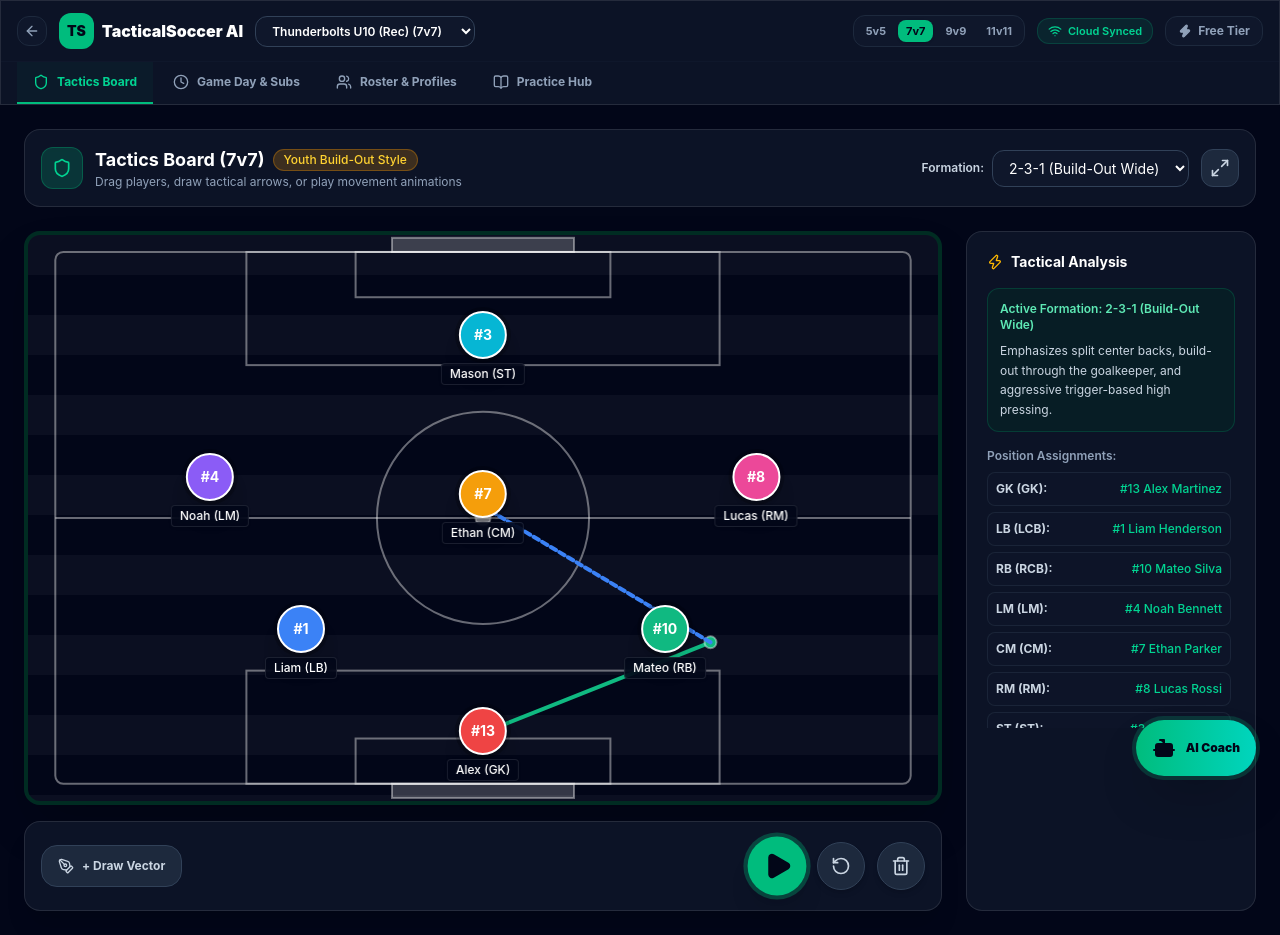
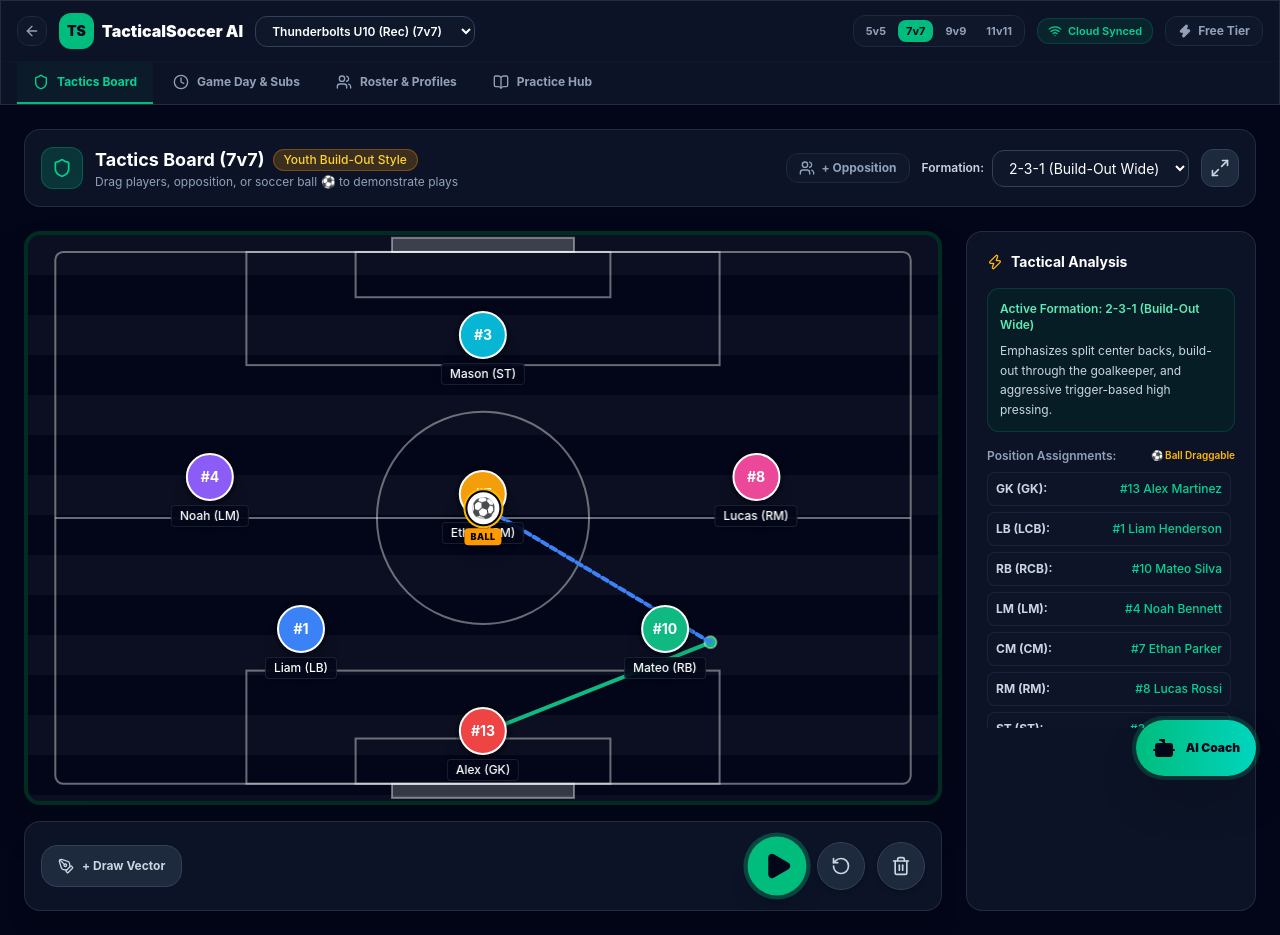
Before and after one commit to willhlaw/tactical-soccer-ai, a React (Vite) app: page / in a window 1280 px wide. Both pictures are taken after a click on the button "Launch Web App". Built offline with nearby package versions, Linux system fonts and the light colour scheme.

Commit message:
Add draggable Soccer Ball ⚽ node and toggleable draggable Opposition team nodes in Tactics Board & Fullscreen Mode

```diff
--- a/src/components/tactics/PitchCanvas.tsx
+++ b/src/components/tactics/PitchCanvas.tsx
@@ -11,6 +11,12 @@ interface PitchCanvasProps {
   onAddArrow?: (arrow: TacticalArrow) => void;
   isPlayingAnimation?: boolean;
   isFullscreen?: boolean;
+
+  // Ball & Opposition props
+  ballPos?: { x: number; y: number };
+  onBallMove?: (x: number, y: number) => void;
+  awayNodes?: PitchNode[];
+  onAwayNodeMove?: (nodeId: string, newX: number, newY: number) => void;
 }
 
 export const PitchCanvas: React.FC<PitchCanvasProps> = ({
@@ -22,10 +28,15 @@ export const PitchCanvas: React.FC<PitchCanvasProps> = ({
   arrowType = 'pass',
   onAddArrow,
   isPlayingAnimation = false,
-  isFullscreen = false
+  isFullscreen = false,
+  ballPos = { x: 50, y: 50 },
+  onBallMove,
+  awayNodes = [],
+  onAwayNodeMove
 }) => {
   const containerRef = useRef<HTMLDivElement>(null);
   const [draggedNodeId, setDraggedNodeId] = useState<string | null>(null);
+  const [isDraggingBall, setIsDraggingBall] = useState<boolean>(false);
   const [drawingStart, setDrawingStart] = useState<{ x: number; y: number } | null>(null);
   const [currentMousePos, setCurrentMousePos] = useState<{ x: number; y: number } | null>(null);
 
@@ -45,14 +56,12 @@ export const PitchCanvas: React.FC<PitchCanvasProps> = ({
         const delta = timestamp - lastTime;
         lastTime = timestamp;
 
-        // Advance progress from where it was paused
         animProgressRef.current = (animProgressRef.current + delta * SPEED) % 1.0;
         setAnimProgress(animProgressRef.current);
         animFrame = requestAnimationFrame(animate);
       };
       animFrame = requestAnimationFrame(animate);
     } else {
-      // Pause holds current frame exactly where it stopped
       lastTime = null;
     }
 
@@ -61,16 +70,19 @@ export const PitchCanvas: React.FC<PitchCanvasProps> = ({
     };
   }, [isPlayingAnimation]);
 
-  const handlePointerDown = (e: React.PointerEvent, node?: PitchNode) => {
+  const handlePointerDown = (e: React.PointerEvent, node?: PitchNode, isBall = false) => {
     if (!containerRef.current) return;
     const rect = containerRef.current.getBoundingClientRect();
     const x = ((e.clientX - rect.left) / rect.width) * 100;
     const y = ((e.clientY - rect.top) / rect.height) * 100;
 
-    if (isDrawingArrow) {
+    if (isBall && onBallMove) {
+      setIsDraggingBall(true);
+      e.stopPropagation();
+    } else if (isDrawingArrow) {
       setDrawingStart({ x, y });
       setCurrentMousePos({ x, y });
-    } else if (node && onNodeMove) {
+    } else if (node) {
       setDraggedNodeId(node.id);
       e.stopPropagation();
     }
@@ -82,8 +94,15 @@ export const PitchCanvas: React.FC<PitchCanvasProps> = ({
     const x = Math.max(2, Math.min(98, ((e.clientX - rect.left) / rect.width) * 100));
     const y = Math.max(2, Math.min(98, ((e.clientY - rect.top) / rect.height) * 100));
 
-    if (draggedNodeId && onNodeMove) {
-      onNodeMove(draggedNodeId, x, y);
+    if (isDraggingBall && onBallMove) {
+      onBallMove(x, y);
+    } else if (draggedNodeId) {
+      const isAway = awayNodes.some(n => n.id === draggedNodeId);
+      if (isAway && onAwayNodeMove) {
+        onAwayNodeMove(draggedNodeId, x, y);
+      } else if (onNodeMove) {
+        onNodeMove(draggedNodeId, x, y);
+      }
     } else if (drawingStart) {
       setCurrentMousePos({ x, y });
     }
@@ -101,9 +120,22 @@ export const PitchCanvas: React.FC<PitchCanvasProps> = ({
       });
     }
     setDraggedNodeId(null);
+    setIsDraggingBall(false);
     setDrawingStart(null);
     setCurrentMousePos(null);
   };
+
+  // Animate Ball along Pass/Shot Arrow if animation is active
+  let animatedBallX = ballPos.x;
+  let animatedBallY = ballPos.y;
+
+  if (isPlayingAnimation && animProgress > 0 && arrows.length > 0) {
+    const passArrow = arrows.find(a => a.type === 'pass' || a.type === 'shot') || arrows[0];
+    if (passArrow) {
+      animatedBallX = passArrow.startX + (passArrow.endX - passArrow.startX) * animProgress;
+      animatedBallY = passArrow.startY + (passArrow.endY - passArrow.startY) * animProgress;
+    }
+  }
 
   return (
     <div
@@ -163,7 +195,6 @@ export const PitchCanvas: React.FC<PitchCanvasProps> = ({
                 strokeLinecap="round"
                 opacity={isPlayingAnimation ? 0.4 : 1}
               />
-              {/* Arrow Head */}
               <circle cx={`${arrow.endX}%`} cy={`${arrow.endY}%`} r="6" fill={stroke} opacity={isPlayingAnimation ? 0.5 : 1} />
             </g>
           );
@@ -183,12 +214,35 @@ export const PitchCanvas: React.FC<PitchCanvasProps> = ({
         )}
       </svg>
 
-      {/* Players / Nodes Layer */}
+      {/* Opposition Nodes Layer (Away Team - Red) */}
+      {awayNodes.map(node => {
+        const isSelected = draggedNodeId === node.id;
+        return (
+          <div
+            key={node.id}
+            onPointerDown={(e) => handlePointerDown(e, node)}
+            style={{ left: `${node.x}%`, top: `${node.y}%` }}
+            className={`absolute -translate-x-1/2 -translate-y-1/2 cursor-grab active:cursor-grabbing transition-transform duration-75 ${
+              isSelected ? 'scale-125 z-30' : 'z-20 hover:scale-110'
+            }`}
+          >
+            <div className="relative group flex flex-col items-center">
+              <div className="w-9 h-9 md:w-11 md:h-11 rounded-full bg-red-600 border-2 border-white shadow-xl flex items-center justify-center font-bold text-white text-xs ring-4 ring-red-950/40">
+                {node.label}
+              </div>
+              <div className="mt-1 px-1.5 py-0.5 bg-red-950/90 text-red-200 text-[9px] md:text-[10px] rounded font-semibold whitespace-nowrap border border-red-500/30">
+                AWAY ({node.role})
+              </div>
+            </div>
+          </div>
+        );
+      })}
+
+      {/* Home Players / Nodes Layer */}
       {nodes.map(node => {
         const player = node.assignedPlayerId ? playersMap[node.assignedPlayerId] : null;
         const isSelected = draggedNodeId === node.id;
 
-        // Find matching arrow starting near this node for animation
         let currentX = node.x;
         let currentY = node.y;
 
@@ -219,7 +273,6 @@ export const PitchCanvas: React.FC<PitchCanvasProps> = ({
               isSelected ? 'scale-125 z-30' : 'z-20 hover:scale-110'
             }`}
           >
-            {/* Player Marker Badge */}
             <div className="relative group flex flex-col items-center">
               <div
                 style={{ backgroundColor: player?.avatarColor || (node.role === 'GK' ? '#fbbf24' : '#10b981') }}
@@ -230,7 +283,6 @@ export const PitchCanvas: React.FC<PitchCanvasProps> = ({
                 {player ? `#${player.number}` : node.label}
               </div>
 
-              {/* Player Name / Role Tag */}
               <div className="mt-1 px-2 py-0.5 bg-slate-950/85 backdrop-blur text-white text-[10px] md:text-xs rounded font-medium shadow whitespace-nowrap border border-white/10">
                 {player ? player.name.split(' ')[0] : node.label} ({node.role})
               </div>
@@ -238,6 +290,24 @@ export const PitchCanvas: React.FC<PitchCanvasProps> = ({
           </div>
         );
       })}
+
+      {/* Interactive Soccer Ball Node ⚽ */}
+      <div
+        onPointerDown={(e) => handlePointerDown(e, undefined, true)}
+        style={{ left: `${animatedBallX}%`, top: `${animatedBallY}%` }}
+        className={`absolute -translate-x-1/2 -translate-y-1/2 cursor-grab active:cursor-grabbing z-40 transition-transform duration-75 ${
+          isDraggingBall ? 'scale-125 ring-4 ring-amber-400' : 'hover:scale-125'
+        }`}
+      >
+        <div className="relative flex flex-col items-center group">
+          <div className="w-8 h-8 md:w-9 md:h-9 rounded-full bg-white text-slate-950 flex items-center justify-center text-lg md:text-xl shadow-2xl border-2 border-slate-950 ring-2 ring-amber-400">
+            ⚽
+          </div>
+          <div className="mt-0.5 px-1.5 py-0.5 bg-amber-500 text-slate-950 font-black text-[9px] rounded shadow uppercase tracking-wider">
+            BALL
+          </div>
+        </div>
+      </div>
     </div>
   );
 };
--- a/src/components/tactics/TacticsBoard.tsx
+++ b/src/components/tactics/TacticsBoard.tsx
@@ -2,7 +2,7 @@ import React, { useState } from 'react';
 import { PitchCanvas } from './PitchCanvas';
 import { Team, PitchNode, TacticalArrow, FormationPreset } from '../../types';
 import { FORMATION_PRESETS, getFormationsForFormat } from '../../services/formations';
-import { Play, Pause, RotateCcw, Trash2, Shield, Zap, Maximize2, Minimize2, PenTool } from 'lucide-react';
+import { Play, Pause, RotateCcw, Trash2, Shield, Zap, Maximize2, Minimize2, PenTool, Users } from 'lucide-react';
 
 interface TacticsBoardProps {
   team: Team;
@@ -15,7 +15,7 @@ export const TacticsBoard: React.FC<TacticsBoardProps> = ({ team, onUpdateFormat
     availableFormations[0] || FORMATION_PRESETS[2]
   );
 
-  // Initialize pitch nodes from selected formation
+  // Initialize home pitch nodes
   const [nodes, setNodes] = useState<PitchNode[]>(() => {
     return selectedFormation.nodes.map((n, i) => ({
       id: 'node-' + i,
@@ -27,6 +27,21 @@ export const TacticsBoard: React.FC<TacticsBoardProps> = ({ team, onUpdateFormat
       team: 'home'
     }));
   });
+
+  // Interactive Soccer Ball state ⚽
+  const [ballPos, setBallPos] = useState<{ x: number; y: number }>({ x: 50, y: 50 });
+
+  // Opposition Team nodes state (Red team)
+  const [showOpposition, setShowOpposition] = useState<boolean>(false);
+  const [awayNodes, setAwayNodes] = useState<PitchNode[]>([
+    { id: 'away-1', label: 'A1', role: 'GK', x: 50, y: 10, team: 'away' },
+    { id: 'away-2', label: 'A2', role: 'CB', x: 30, y: 28, team: 'away' },
+    { id: 'away-3', label: 'A3', role: 'CB', x: 70, y: 28, team: 'away' },
+    { id: 'away-4', label: 'A4', role: 'LM', x: 20, y: 48, team: 'away' },
+    { id: 'away-5', label: 'A5', role: 'CM', x: 50, y: 50, team: 'away' },
+    { id: 'away-6', label: 'A6', role: 'RM', x: 80, y: 48, team: 'away' },
+    { id: 'away-7', label: 'A7', role: 'ST', x: 50, y: 75, team: 'away' },
+  ]);
 
   const [arrows, setArrows] = useState<TacticalArrow[]>([
     { id: 'a1', startX: 50, startY: 88, endX: 75, endY: 72, type: 'pass' },
@@ -62,12 +77,17 @@ export const TacticsBoard: React.FC<TacticsBoardProps> = ({ team, onUpdateFormat
     setNodes(prev => prev.map(n => n.id === id ? { ...n, x: newX, y: newY } : n));
   };
 
+  const handleAwayNodeMove = (id: string, newX: number, newY: number) => {
+    setAwayNodes(prev => prev.map(n => n.id === id ? { ...n, x: newX, y: newY } : n));
+  };
+
   const handleAddArrow = (arrow: TacticalArrow) => {
     setArrows(prev => [...prev, arrow]);
   };
 
   const handleResetPositions = () => {
     setIsPlayingAnimation(false);
+    setBallPos({ x: 50, y: 50 });
     setNodes(selectedFormation.nodes.map((n, i) => ({
       id: 'node-' + i,
       label: n.label,
@@ -100,12 +120,24 @@ export const TacticsBoard: React.FC<TacticsBoardProps> = ({ team, onUpdateFormat
                 </span>
               )}
             </h2>
-            <p className="text-xs text-slate-400">Drag players, draw tactical arrows, or play movement animations</p>
+            <p className="text-xs text-slate-400">Drag players, opposition, or soccer ball ⚽ to demonstrate plays</p>
           </div>
         </div>
 
         {/* Formation Dropdown & Fullscreen Toggle */}
         <div className="flex items-center space-x-3">
+          <button
+            onClick={() => setShowOpposition(!showOpposition)}
+            className={`px-3 py-1.5 rounded-xl text-xs font-bold transition flex items-center gap-1.5 border ${
+              showOpposition
+                ? 'bg-red-600 text-white border-red-500 shadow-md shadow-red-600/30'
+                : 'bg-slate-900 text-slate-400 border-slate-800 hover:text-white'
+            }`}
+          >
+            <Users className="w-4 h-4" />
+            <span>{showOpposition ? 'Opposition On' : '+ Opposition'}</span>
+          </button>
+
           <div className="flex items-center space-x-2">
             <label className="text-xs font-semibold text-slate-300">Formation:</label>
             <select
@@ -146,9 +178,60 @@ export const TacticsBoard: React.FC<TacticsBoardProps> = ({ team, onUpdateFormat
             onAddArrow={handleAddArrow}
             isPlayingAnimation={isPlayingAnimation}
             isFullscreen={isFullscreen}
+            ballPos={ballPos}
+            onBallMove={(x, y) => setBallPos({ x, y })}
+            awayNodes={showOpposition ? awayNodes : []}
+            onAwayNodeMove={handleAwayNodeMove}
           />
 
-          {/* Big Round Touch Control Bar */}
+          {/* Fullscreen Overlay Bar when in Maximum Mode */}
+          {isFullscreen && (
+            <div className="fixed bottom-8 left-1/2 -translate-x-1/2 z-50 glass-panel p-4 rounded-3xl flex items-center space-x-4 border-2 border-emerald-400/40 shadow-2xl backdrop-blur-xl">
+              <button
+                onClick={() => setIsPlayingAnimation(!isPlayingAnimation)}
+                className={`w-14 h-14 rounded-full flex items-center justify-center font-bold transition-all shadow-xl ${
+                  isPlayingAnimation
+                    ? 'bg-amber-500 text-slate-950 ring-4 ring-amber-500/40 animate-pulse'
+                    : 'bg-emerald-500 text-slate-950 ring-4 ring-emerald-500/40 scale-105'
+                }`}
+              >
+                {isPlayingAnimation ? <Pause className="w-7 h-7 fill-current" /> : <Play className="w-7 h-7 fill-current ml-0.5" />}
+              </button>
+
+              <button
+                onClick={() => setShowOpposition(!showOpposition)}
+                className={`px-4 py-3 rounded-2xl font-bold text-xs border transition ${
+                  showOpposition ? 'bg-red-600 text-white border-red-500' : 'bg-slate-900 text-slate-300 border-slate-800'
+                }`}
+              >
+                {showOpposition ? 'Opposition On' : '+ Opposition'}
+              </button>
+
+              <button
+                onClick={handleResetPositions}
+                className="w-12 h-12 rounded-full bg-slate-900 text-slate-300 border border-slate-700 flex items-center justify-center"
+              >
+                <RotateCcw className="w-5 h-5" />
+              </button>
+
+              <button
+                onClick={handleClearLines}
+                className="w-12 h-12 rounded-full bg-slate-900 text-slate-300 border border-slate-700 flex items-center justify-center"
+              >
+                <Trash2 className="w-5 h-5" />
+              </button>
+
+              <button
+                onClick={() => setIsFullscreen(false)}
+                className="px-4 py-3 bg-emerald-500 text-slate-950 font-bold text-xs rounded-2xl flex items-center gap-1.5"
+              >
+                <Minimize2 className="w-4 h-4" /> Exit Fullscreen
+              </button>
+            </div>
+          )}
+
+          {/* Normal Mode Touch Control Bar */}
+          {!isFullscreen && (
             <div className="glass-panel p-4 rounded-2xl flex flex-wrap items-center justify-between gap-4 border-2 border-emerald-500/20 shadow-xl">
               {/* Draw Mode Controls */}
               <div className="flex items-center space-x-3">
@@ -183,7 +266,6 @@ export const TacticsBoard: React.FC<TacticsBoardProps> = ({ team, onUpdateFormat
 
               {/* Big Round Animation & Pitch Action Buttons */}
               <div className="flex items-center space-x-3">
-              {/* Big Round Play / Pause Button */}
                 <button
                   onClick={() => setIsPlayingAnimation(!isPlayingAnimation)}
                   className={`w-14 h-14 rounded-full flex items-center justify-center font-bold transition-all shadow-xl ${
@@ -196,16 +278,14 @@ export const TacticsBoard: React.FC<TacticsBoardProps> = ({ team, onUpdateFormat
                   {isPlayingAnimation ? <Pause className="w-7 h-7 fill-current" /> : <Play className="w-7 h-7 fill-current ml-0.5" />}
                 </button>
 
-              {/* Big Round Reset Positions Button */}
                 <button
                   onClick={handleResetPositions}
                   className="w-12 h-12 rounded-full bg-slate-800 hover:bg-slate-700 text-slate-300 hover:text-white border border-slate-700 flex items-center justify-center transition shadow-md"
-                title="Reset Player Positions to Formation"
+                  title="Reset Player & Ball Positions to Formation"
                 >
                   <RotateCcw className="w-5 h-5" />
                 </button>
 
-              {/* Big Round Clear Lines Button */}
                 <button
                   onClick={handleClearLines}
                   className="w-12 h-12 rounded-full bg-slate-800 hover:bg-red-500/20 text-slate-300 hover:text-red-400 border border-slate-700 flex items-center justify-center transition shadow-md"
@@ -215,6 +295,7 @@ export const TacticsBoard: React.FC<TacticsBoardProps> = ({ team, onUpdateFormat
                 </button>
               </div>
             </div>
+          )}
         </div>
 
         {/* Right 1 Col: Tactical Sidebar */}
@@ -234,7 +315,10 @@ export const TacticsBoard: React.FC<TacticsBoardProps> = ({ team, onUpdateFormat
           </div>
 
           <div className="space-y-2">
-            <div className="text-xs font-semibold text-slate-400">Position Assignments:</div>
+            <div className="text-xs font-semibold text-slate-400 flex items-center justify-between">
+              <span>Position Assignments:</span>
+              <span className="text-[10px] text-amber-400">⚽ Ball Draggable</span>
+            </div>
             <div className="space-y-1.5 max-h-64 overflow-y-auto pr-1">
               {nodes.map(n => {
                 const player = n.assignedPlayerId ? playersMap[n.assignedPlayerId] : null;
```
Lines whose indentation alone changed are shown as unchanged.
